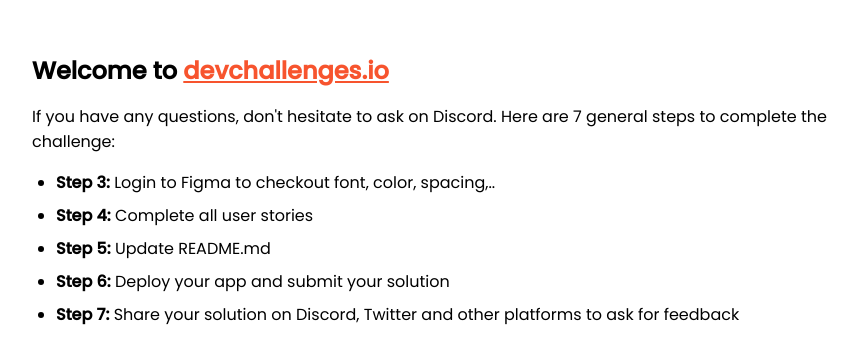
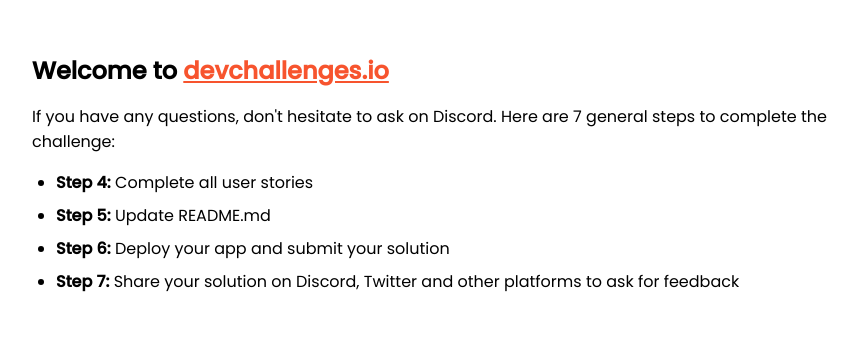
Before and after one commit to riabtsun/button-component-master, a plain HTML site: page index.html in a window 1280 px wide. Shown: the part 187-550 px from the top of the page, without its empty margins (208-1066 px from the left). Drawn offline with Linux system fonts and the light colour scheme.

Commit message:
first commit

```diff
--- a/index.html
+++ b/index.html
@@ -77,9 +77,6 @@
       </div>
 
       <ul>
-        <li>
-          <b>Step 3:</b> Login to Figma to checkout font, color, spacing,..
-        </li>
         <li><b>Step 4:</b> Complete all user stories</li>
         <li><b>Step 5:</b> Update README.md</li>
         <li><b>Step 6:</b> Deploy your app and submit your solution</li>
```
